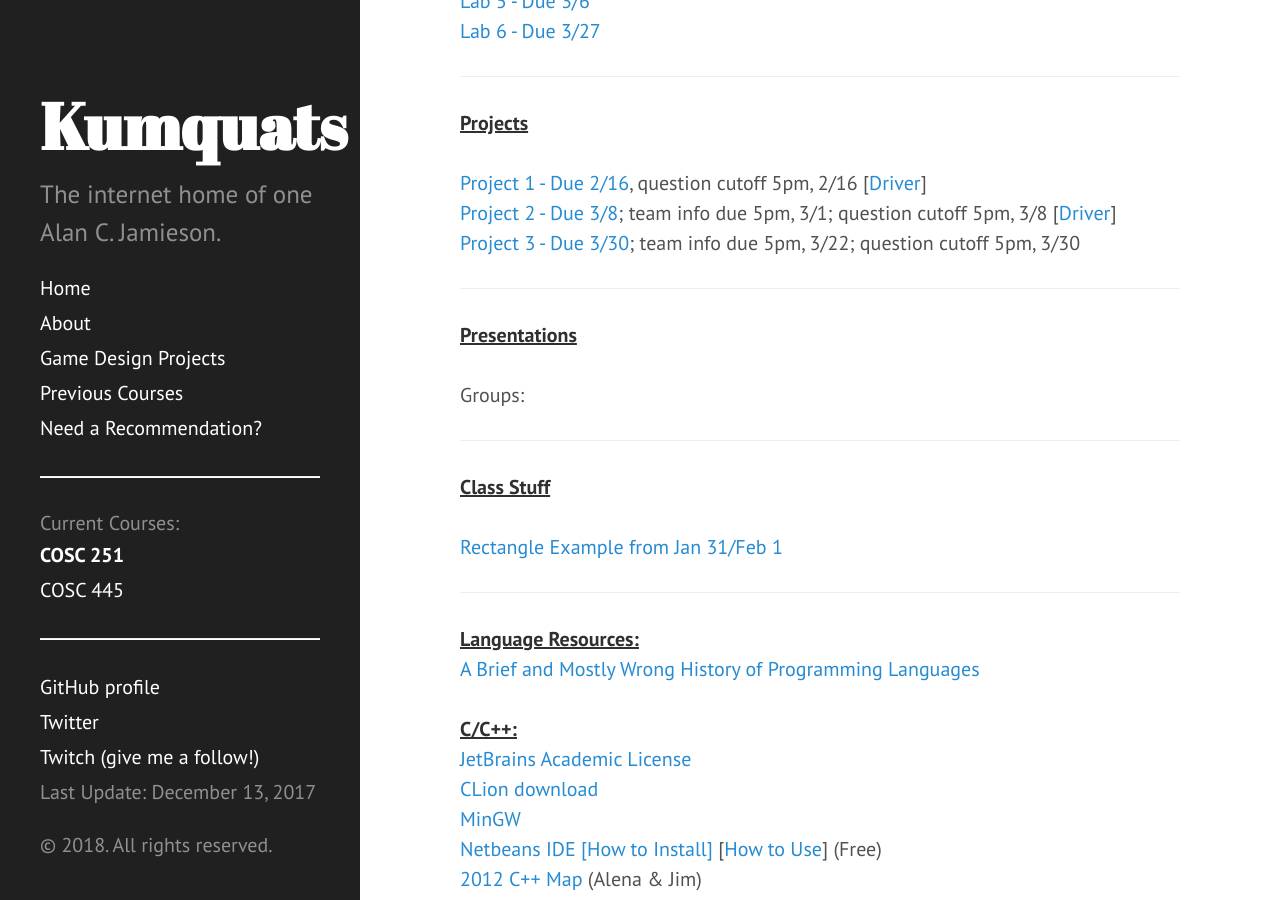
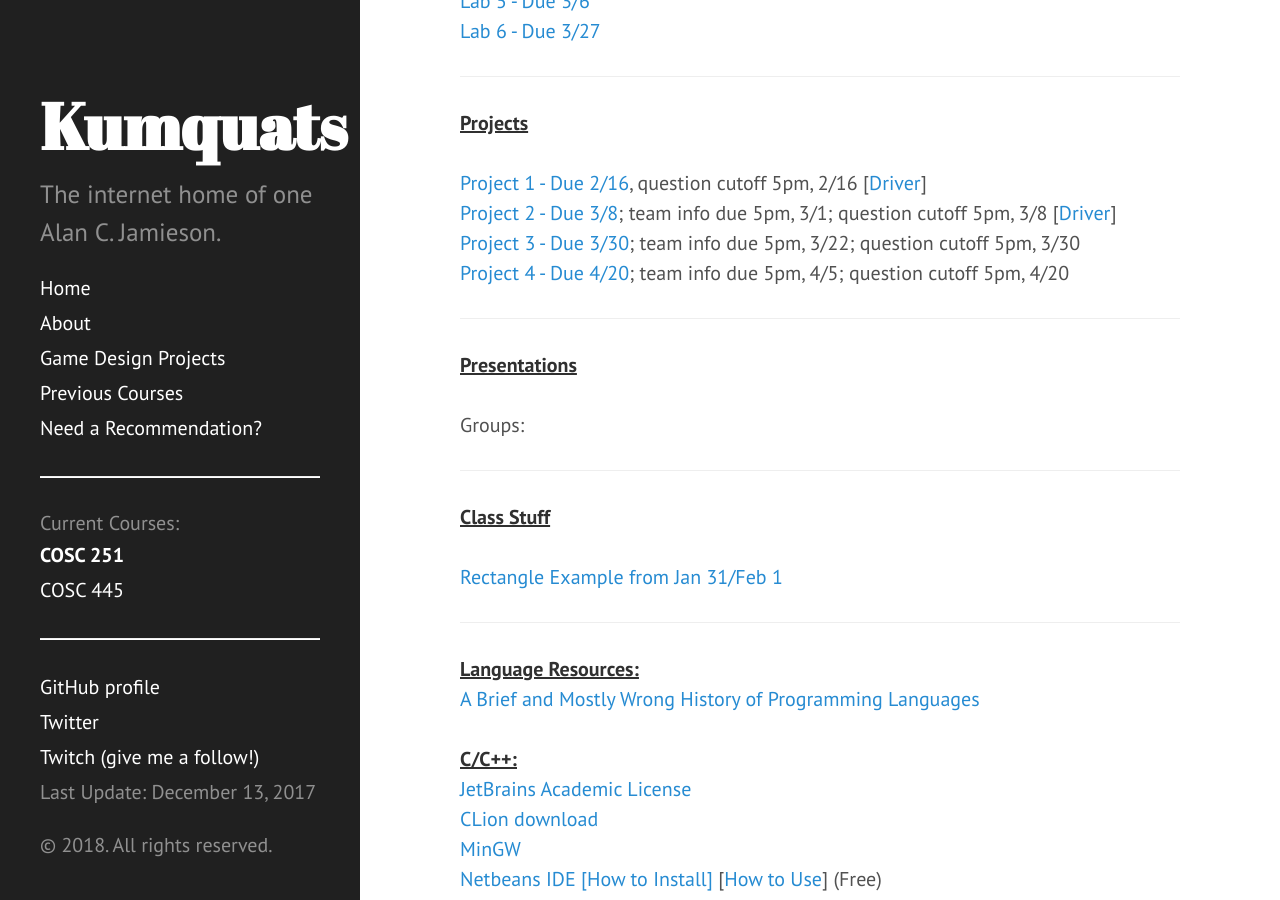
Before and after one commit to ripark/ripark.github.io, a Jekyll site: the page built from s18/cosc251.html, in a window 1280 px wide and 900 px high, scrolled down 716 px. Built offline with Jekyll 4.4.1, drawn with Linux system fonts in a browser that asks for light colours; Markdown is read by kramdown in place of the engine named in the settings.

Commit message:
project 4 update

```diff
--- a/s18/cosc251.html
+++ b/s18/cosc251.html
@@ -46,6 +46,8 @@ TAs are allowed to call off their hours if no one shows up in the first hour.
 <a href="http://ripark.github.io/s18/COSC251Proj2.pdf">Project 2 - Due 3/8</a>; team info due 5pm, 3/1; question cutoff 5pm, 3/8 [<a href="http://ripark.github.io/s18/Proj2Driver.ipynb">Driver</a>]
 <br>
 <a href="http://ripark.github.io/s18/COSC251Proj3.pdf">Project 3 - Due 3/30</a>; team info due 5pm, 3/22; question cutoff 5pm, 3/30
+<br>
+<a href="http://ripark.github.io/s18/COSC251Proj4.pdf">Project 4 - Due 4/20</a>; team info due 5pm, 4/5; question cutoff 5pm, 4/20
 <br>
 <hr>
 <strong><u>Presentations</strong></u>
```
Also changed, not shown: 1 other file.
